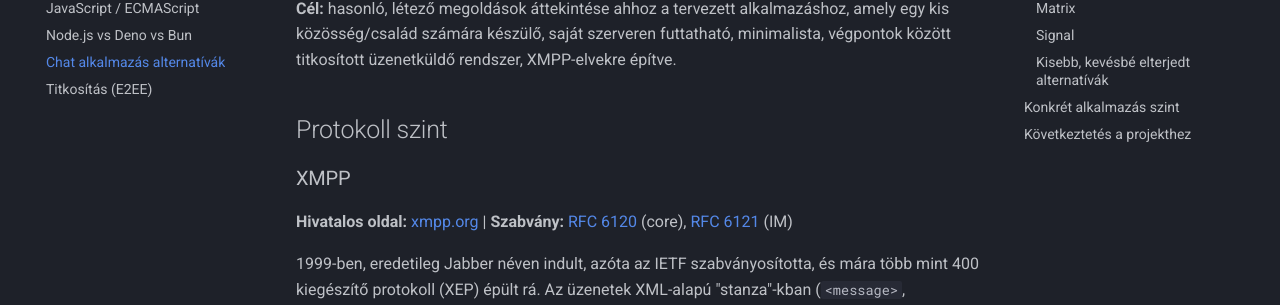
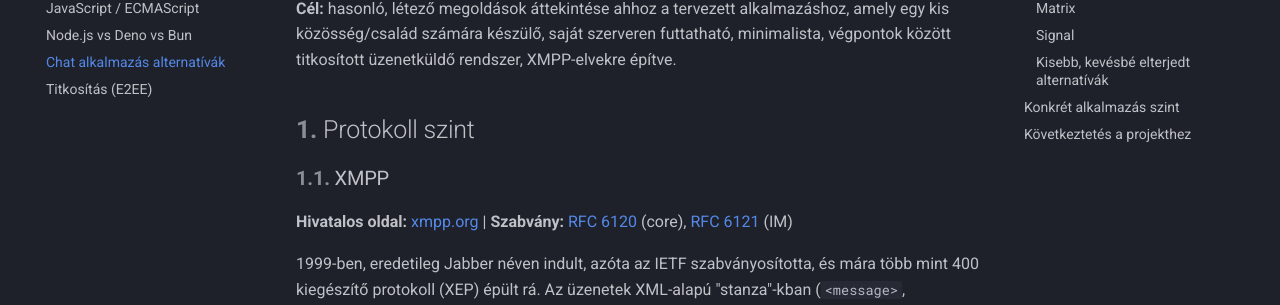
Before and after one commit to NDominikViktor/szak_gyak, an MkDocs documentation site: the page built from docs/research/chat-alternatives.md, in a window 1280 px wide. Shown: the part 232-537 px from the top of the page. Built offline with MkDocs 1.6.1 and Material for MkDocs 9.7.7, drawn with Linux system fonts in a browser that asks for light colours.

Commit message:
feat: add automatic per-page section numbering via CSS counters

```diff
--- /dev/null
+++ b/docs/stylesheets/numbering.css
@@ -0,0 +1,45 @@
+/* Automatikus szakasz-számozás (fejezet.szakasz.alszakasz), oldalanként.
+ * Nem igényel MkDocs plugint: a böngésző CSS counter mechanizmusát
+ * használja, ezért csak a renderelt oldalon jelenik meg, a Markdown
+ * forrásban nem kell duplán karbantartani a számokat.
+ *
+ * Az oldal címe (H1, a fájl első #-je) és az admonition-dobozok (tip,
+ * warning, note) belső címei nincsenek beleszámozva - utóbbiakhoz a
+ * :not() szelektor zárja ki az .admonition-title-t.
+ */
+
+.md-content article {
+  counter-reset: h2counter;
+}
+
+.md-content article h2:not(.admonition-title) {
+  counter-reset: h3counter;
+  counter-increment: h2counter;
+}
+
+.md-content article h2:not(.admonition-title)::before {
+  content: counter(h2counter) ". ";
+  font-weight: 600;
+  color: var(--md-default-fg-color--light);
+}
+
+.md-content article h3:not(.admonition-title) {
+  counter-reset: h4counter;
+  counter-increment: h3counter;
+}
+
+.md-content article h3:not(.admonition-title)::before {
+  content: counter(h2counter) "." counter(h3counter) ". ";
+  font-weight: 600;
+  color: var(--md-default-fg-color--light);
+}
+
+.md-content article h4:not(.admonition-title) {
+  counter-increment: h4counter;
+}
+
+.md-content article h4:not(.admonition-title)::before {
+  content: counter(h2counter) "." counter(h3counter) "." counter(h4counter) ". ";
+  font-weight: 600;
+  color: var(--md-default-fg-color--light);
+}
--- a/mkdocs.yml
+++ b/mkdocs.yml
@@ -48,4 +48,5 @@ markdown_extensions:
 extra_javascript:
   - https://unpkg.com/mathjax@3/es5/tex-mml-chtml.js
 
-extra_css: []
+extra_css:
+  - stylesheets/numbering.css
```
